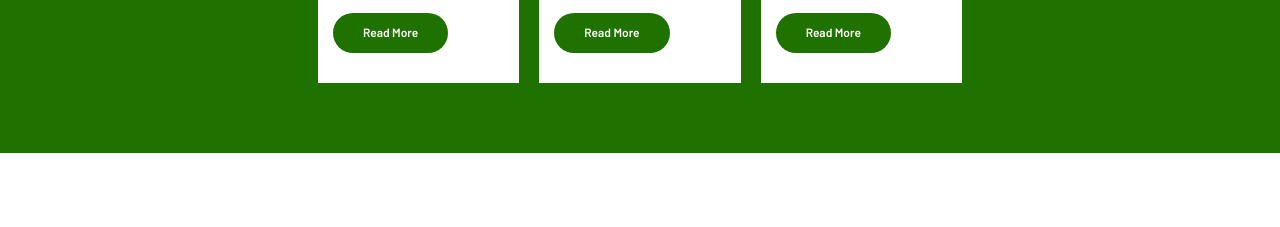
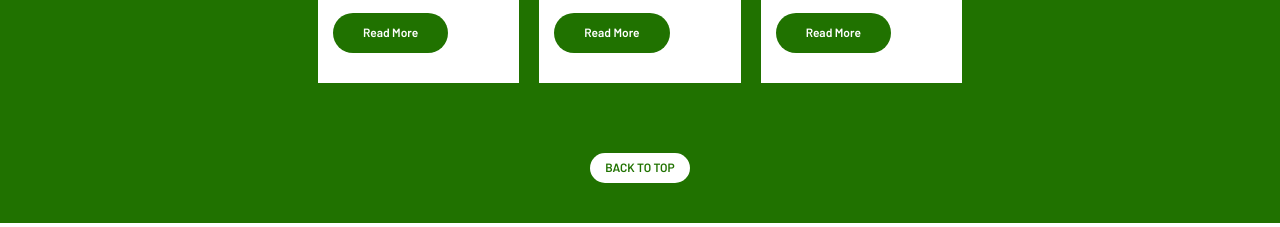
Before and after one commit to shehsarfraz/anushehSarfrazProjectOne, a plain HTML site: page index.html in a window 1280 px wide. Shown: the part 5225-5452 px from the top of the page. Drawn offline with Linux system fonts and the light colour scheme.

Commit message:
added back to top button

```diff
--- a/index.html
+++ b/index.html
@@ -212,8 +212,10 @@
             <button class="button4">Read More</button>
             </div>
         </div>
+        <button class="button3" onclick="toTop()">Back to Top</button>
         </div>
     </section>
+
 
     <!-- bottom section with contact info -->
 
@@ -328,5 +330,8 @@
         // event listener to listen for "click" and execute function
         hamburger.addEventListener("click", toggleNav);
 
+        // setting variable and function for scroll to top button
+
+        const toTop = () => window.scrollTo({top: 0, behaviour: 'smooth'});
 
 </script>
--- a/styles/sass/_latestNews.scss
+++ b/styles/sass/_latestNews.scss
@@ -2,6 +2,12 @@
 
 .latestNews {
     background: #207200;
+
+}
+
+.latestNews button {
+    align-self: center;
+    cursor: pointer;
 }
 .latestNewsText {
     color: #fff;
```
Also changed, not shown: styles/style.css.
